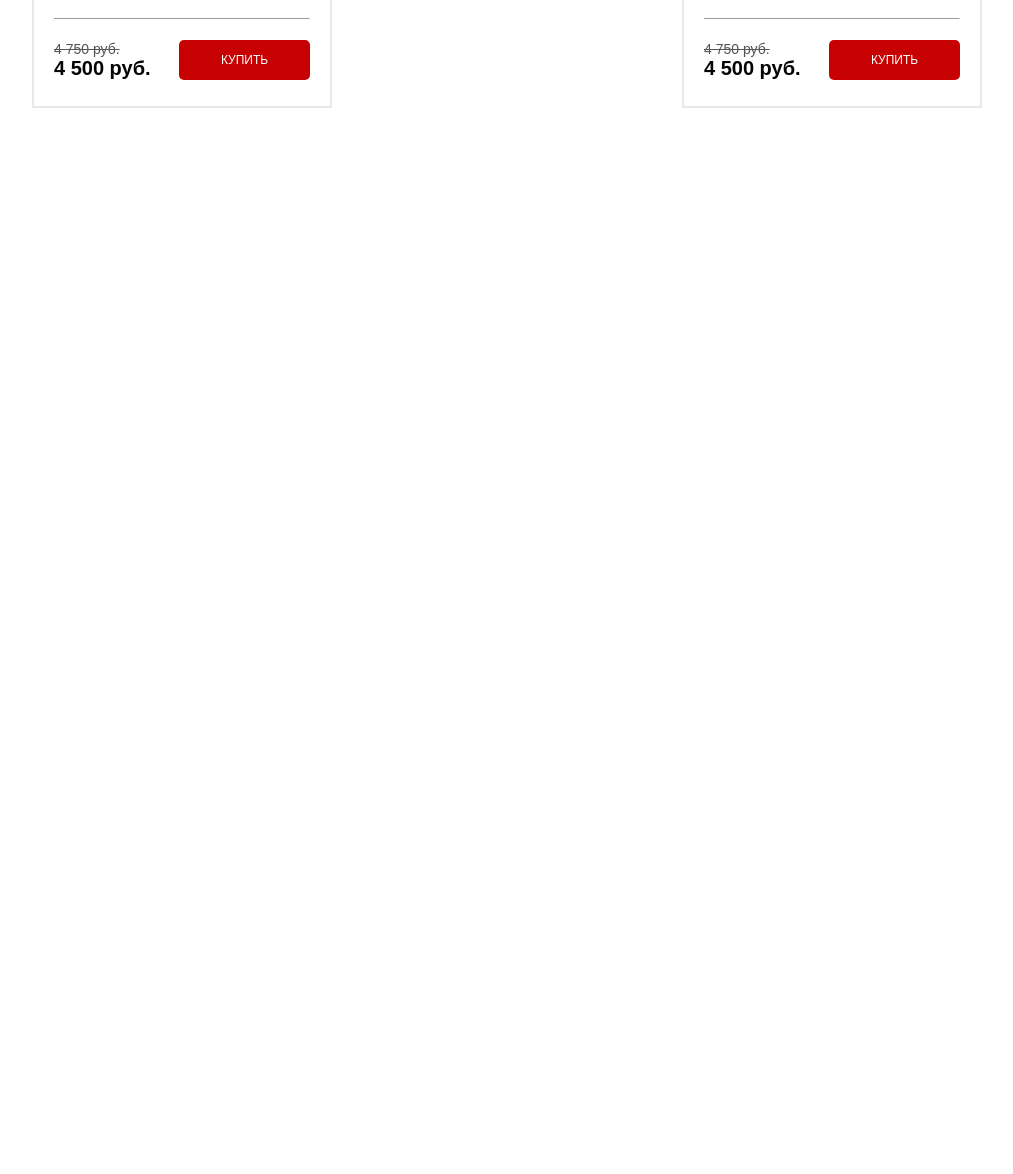
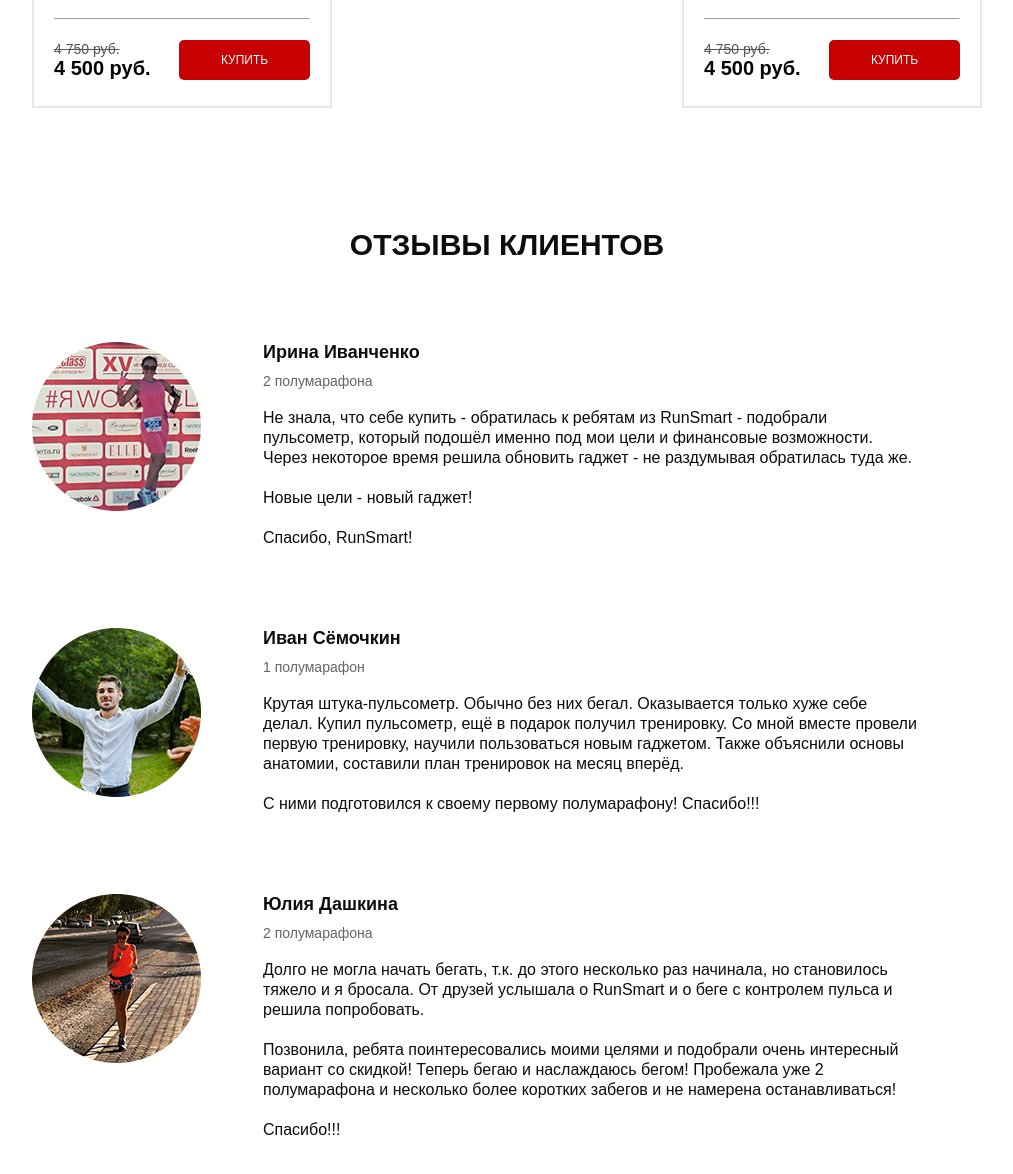
Before and after one commit to OleksandrDenysiuk/pulse, a website: page src/index.html in a window 1280 px wide. Shown: the part 3623-4797 px from the top of the page, without its empty margins (133-1146 px from the left). Before the commit the page ends 3851 px from the top, so only its background shows below. Drawn offline with nearby package versions, Linux system fonts and the light colour scheme.

Commit message:
Add comments section

```diff
--- a/src/index.html
+++ b/src/index.html
@@ -347,6 +347,61 @@
             </div>
         </div>
     </section>
+    <section class="comments">
+        <div class="container">
+            <h2 class="title">отзывы клиентов</h2>
+            <div class="comments-item">
+                <div class="comments-item__avatar">
+                    <img src="img/avatars/1.jpg" alt="avatar">
+                </div>
+                <div class="comments-item__content">
+                    <div class="comments-item__name">Ирина Иванченко</div>
+                    <div class="comments-item__status">2 полумарафона</div>
+                    <div class="comments-item__text">Не знала, что себе купить - обратилась к ребятам из RunSmart - подобрали
+                        пульсометр, который подошёл именно под мои цели и финансовые возможности.
+                        Через некоторое время решила обновить гаджет - не раздумывая обратилась туда же.
+                        <br><br>
+                        Новые цели - новый гаджет!
+                        <br><br>
+                        Спасибо, RunSmart! </div>
+                </div>
+            </div>
+            <div class="comments-item">
+                <div class="comments-item__avatar">
+                    <img src="img/avatars/2.jpg" alt="avatar">
+                </div>
+                <div class="comments-item__content">
+                    <div class="comments-item__name">Иван Сёмочкин</div>
+                    <div class="comments-item__status">1 полумарафон</div>
+                    <div class="comments-item__text">Крутая штука-пульсометр. Обычно без них бегал. Оказывается только хуже себе делал.
+                        Купил пульсометр, ещё в подарок получил тренировку. Со мной вместе провели первую тренировку,
+                        научили пользоваться новым гаджетом. Также объяснили основы анатомии, составили план тренировок
+                        на месяц вперёд.
+                        <br><br>
+                        С ними подготовился к своему первому полумарафону! Спасибо!!!</div>
+                </div>
+            </div>
+            <div class="comments-item">
+                <div class="comments-item__avatar">
+                    <img src="img/avatars/3.jpg" alt="avatar">
+                </div>
+                <div class="comments-item__content">
+                    <div class="comments-item__name">Юлия Дашкина</div>
+                    <div class="comments-item__status">2 полумарафона</div>
+                    <div class="comments-item__text">
+                        Долго не могла начать бегать, т.к. до этого несколько раз начинала, но становилось тяжело и я
+                        бросала. От друзей услышала о RunSmart и о беге с контролем пульса и решила попробовать.
+                        <br><br>
+                        Позвонила, ребята поинтересовались моими целями и подобрали очень интересный вариант со скидкой!
+                        Теперь бегаю и наслаждаюсь бегом! Пробежала уже 2 полумарафона и несколько более коротких
+                        забегов и не намерена останавливаться!
+                        <br><br>
+                        Спасибо!!!
+                    </div>
+                </div>
+            </div>
+        </div>
+    </section>
     <script src="https://cdnjs.cloudflare.com/ajax/libs/tiny-slider/2.9.2/min/tiny-slider.js"></script>
     <script src="js/script.js"></script>
 </body>
--- /dev/null
+++ b/src/sass/blocks/_comments.scss
@@ -0,0 +1,40 @@
+.comments {
+    padding-bottom: 71px;
+
+    &-item {
+        margin-top: 80px;
+        display: flex;
+
+        &__avatar {
+            width: 169px;
+            height: 169px;
+            border-radius: 50%;
+        }
+
+        &__content {
+            width: 656px;
+            margin-left: 62px;
+        }
+
+        &__name {
+            color: #0d0d0d;
+            font-size: 18px;
+            font-weight: 700;
+        }
+
+        &__status {
+            margin-top: 10px;
+            color: #646464;
+            font-size: 14px;
+            font-weight: 300;
+        }
+
+        &__text {
+            margin-top: 19px;
+            color: #0d0d0d;
+            font-size: 16px;
+            font-weight: 300;
+            line-height: 20px;
+        }
+    }
+}
--- a/src/sass/style.scss
+++ b/src/sass/style.scss
@@ -23,3 +23,4 @@
 @import 'blocks/forms';
 @import 'blocks/carousel';
 @import 'blocks/catalog';
+@import 'blocks/comments';
```
Also changed, not shown: src/css/style.min.css, src/img/avatars/1.jpg (added), src/img/avatars/2.jpg (added), src/img/avatars/3.jpg (added).
